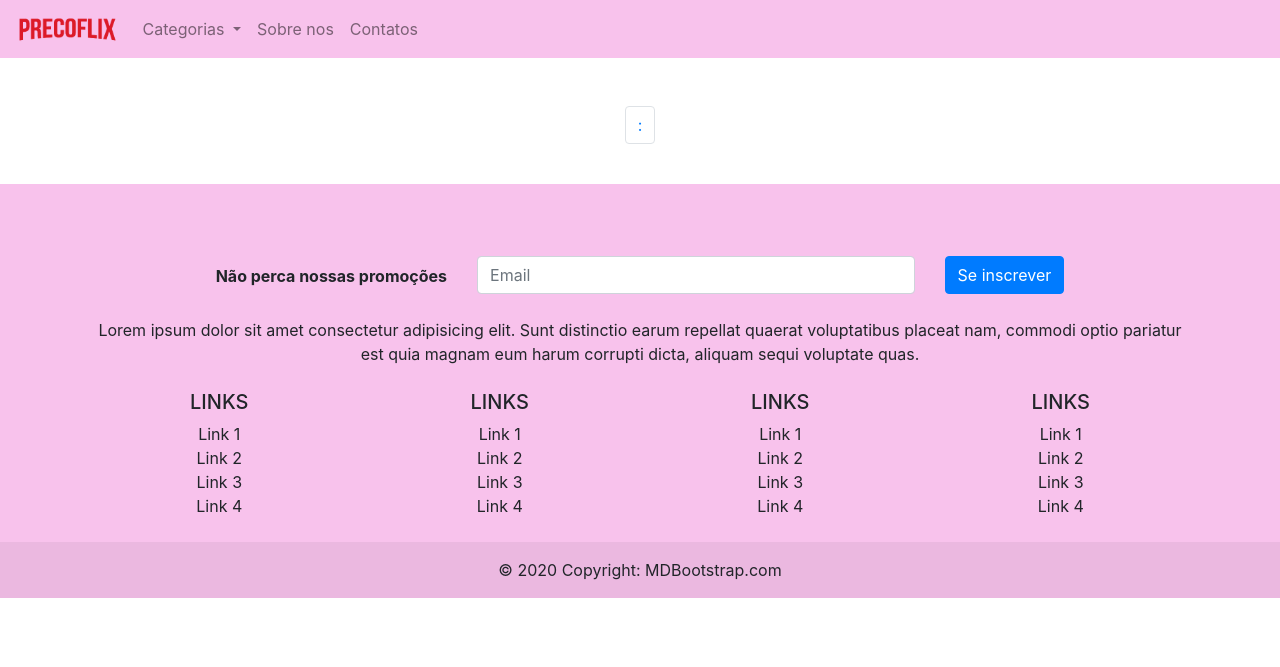
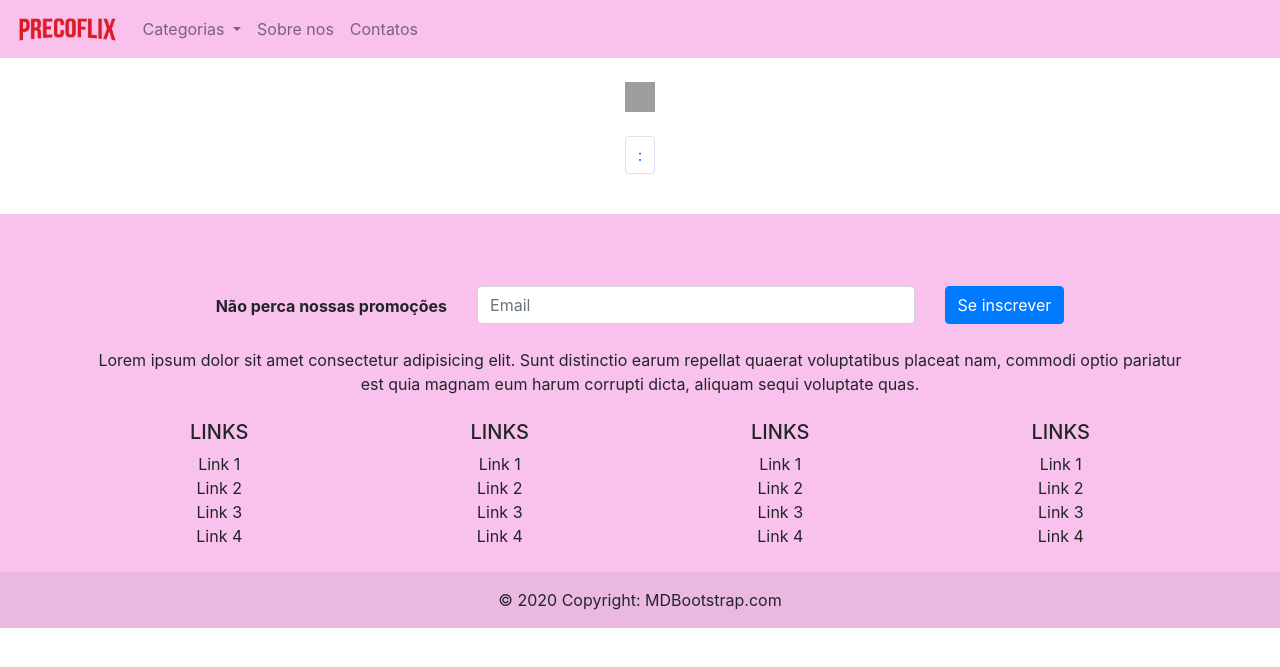
Before and after one commit to santosgv/delivery, a Django app: template produto/templates/home.html in a window 1280 px wide. Shown: the top 667 px of the page. Run offline with Django 3.2, Linux system fonts and the light colour scheme; the template is opened without the code that fills it, so the values that code supplies are empty; some libraries are stand-ins or nearby versions; grey boxes are pictures that could not be loaded.

Commit message:
notifications icon

```diff
--- a/produto/templates/particials/htmx_componenntes/aviso.html
+++ b/produto/templates/particials/htmx_componenntes/aviso.html
@@ -1,12 +1,16 @@
+
+{% load static %}
 {% block 'head'%}
-<link rel="stylesheet" href="https://cdn.jsdelivr.net/npm/bootstrap@4.6.2/dist/css/bootstrap.min.css" integrity="sha384-xOolHFLEh07PJGoPkLv1IbcEPTNtaed2xpHsD9ESMhqIYd0nLMwNLD69Npy4HI+N" crossorigin="anonymous">
+
+<link rel="stylesheet" href="https://cdn.jsdelivr.net/npm/bootstrap@4.6.0/dist/css/bootstrap.min.css" >
 {% endblock %}
 
 
 {%block 'conteudo'%}
+<div class="text-center">
+<img width="30" height="30" src="https://img.icons8.com/ios/50/appointment-reminders--v1.png" alt="appointment-reminders--v1"/>
+</div>
+{%endblock%}
+{% block 'script' %}
 
-<div class="alert alert-primary" role="alert">
-  A simple primary alert—check it out!
-</div>
-
-{%endblock%}
+{% endblock %}
--- a/templates/base.html
+++ b/templates/base.html
@@ -87,6 +87,7 @@
         </a>
       </div>
 
+        {% include 'particials/htmx_componenntes/aviso.html' %}
 
       {% block 'conteudo' %}
 
@@ -296,6 +297,10 @@
 {% endcache %}
 <!-- Footer -->
   </body>
+  {% block 'script' %}
+
+
+  {% endblock %}
   <script src="https://cdn.jsdelivr.net/npm/jquery@3.5.1/dist/jquery.slim.min.js" integrity="sha384-DfXdz2htPH0lsSSs5nCTpuj/zy4C+OGpamoFVy38MVBnE+IbbVYUew+OrCXaRkfj" crossorigin="anonymous"></script>
   <script src="https://cdn.jsdelivr.net/npm/bootstrap@4.6.2/dist/js/bootstrap.bundle.min.js" integrity="sha384-Fy6S3B9q64WdZWQUiU+q4/2Lc9npb8tCaSX9FK7E8HnRr0Jz8D6OP9dO5Vg3Q9ct" crossorigin="anonymous"></script>
 
```
